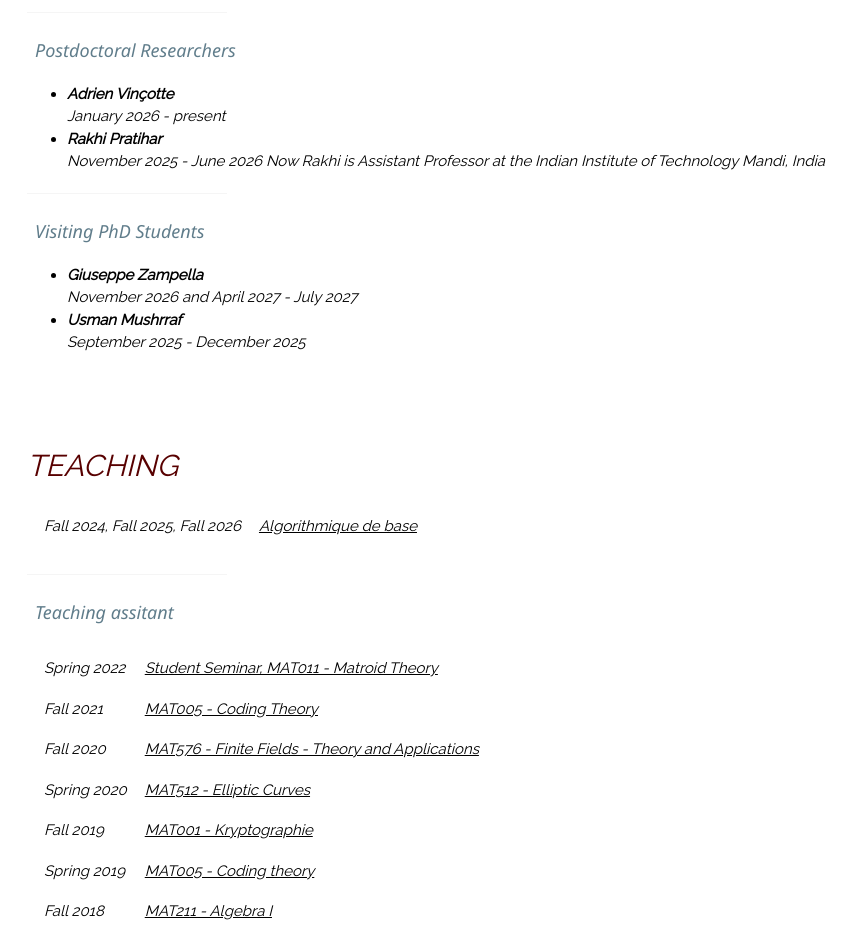
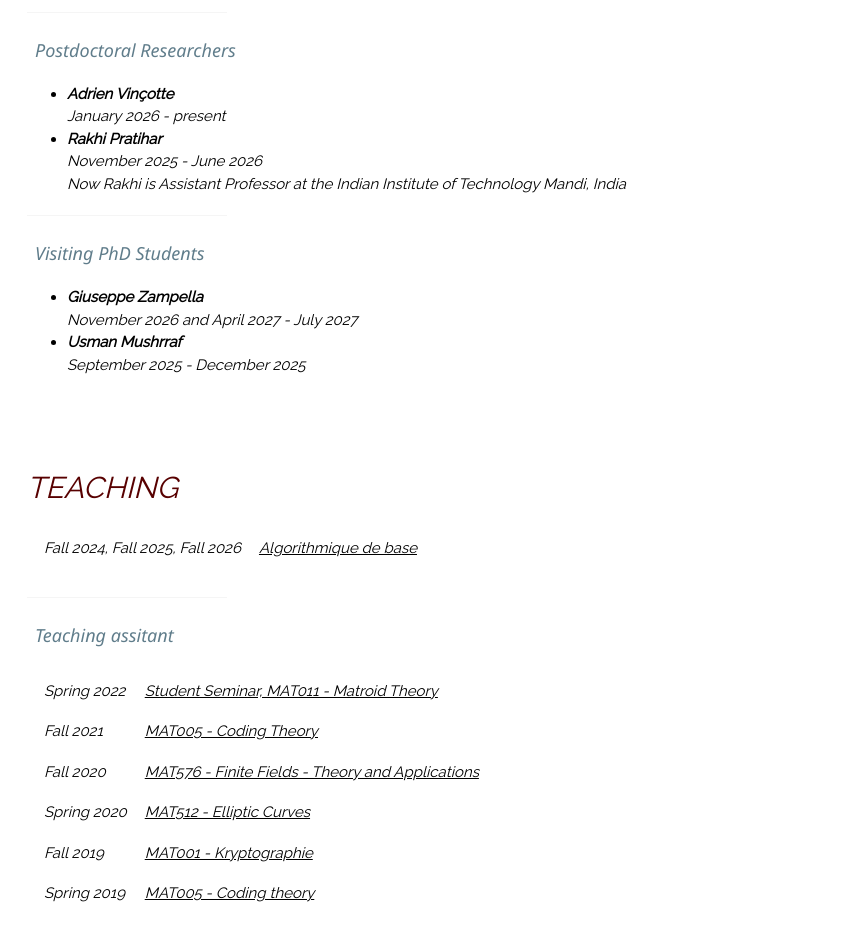
Before and after one commit to gianiraalfarano/gianiraalfarano.github.io, a plain HTML site: page index.html in a window 1280 px wide. Shown: the part 4700-5628 px from the top of the page, without its empty margins (123-980 px from the left). Drawn offline with nearby package versions, Linux system fonts and the light colour scheme; some icons are missing.

Commit message:
Add files via upload

```diff
--- a/index.html
+++ b/index.html
@@ -274,8 +274,8 @@ I strongly believe in <a href="https://www.ams.org/journals/notices/201610/rnoti
     </li>
     <li>
       <b>Rakhi Pratihar</b><br>
-      November 2025 - June 2026
-<em>Now Rakhi is Assistant Professor at the Indian Institute of Technology Mandi, India</em>
+      November 2025 - June 2026 <br>
+Now Rakhi is Assistant Professor at the Indian Institute of Technology Mandi, India
     </li>
   </ul>
 
```
